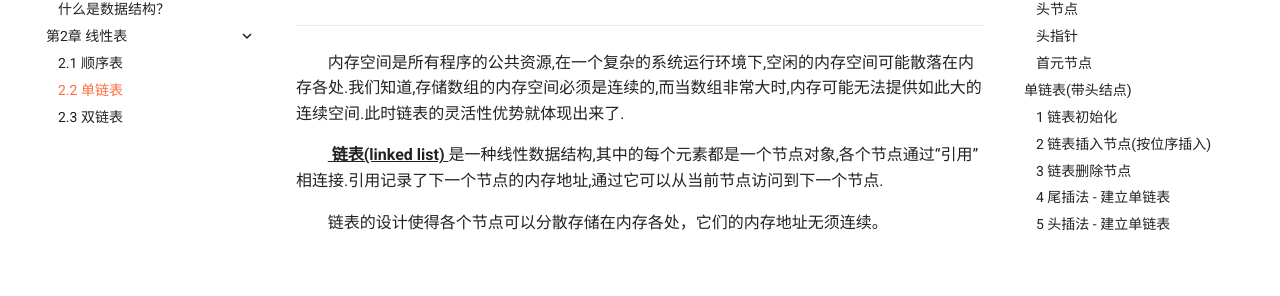
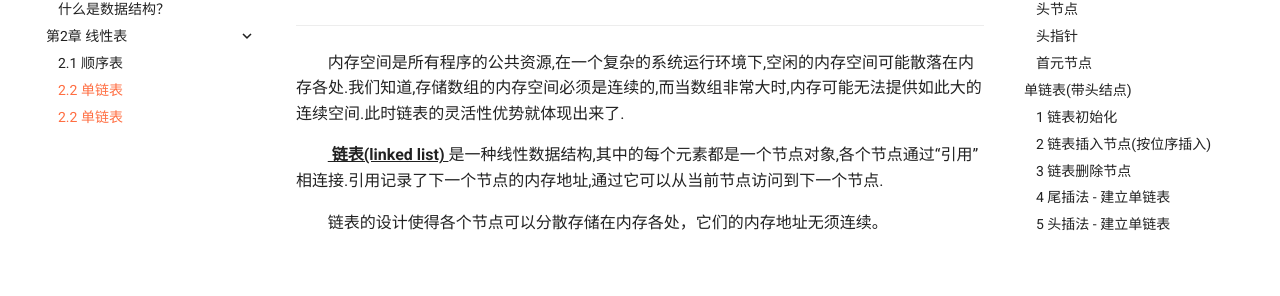
Before and after one commit to JinghuiChan/DataStructure, an MkDocs documentation site: the page built from docs/第2章 线性表/2.2 单链表.md, in a window 1280 px wide. Shown: the part 156-452 px from the top of the page. Built offline with MkDocs 1.6.1 and Material for MkDocs 9.7.7, drawn with Linux system fonts in a browser that asks for light colours.

Commit message:
202410162341

```diff
--- a/mkdocs.yml
+++ b/mkdocs.yml
@@ -73,7 +73,7 @@ nav:
   - 第2章 线性表:
     - 2.1 顺序表: "第2章 线性表/2.1 顺序表.md"
     - 2.2 单链表: "第2章 线性表/2.2 单链表.md"
-    - 2.3 双链表: "第2章 线性表/2.3 双链表.md"
+    - 2.3 双链表: "第2章 线性表/2.2 单链表.md"
 
 #nav:
 #  - 前言: "index.md"
```
